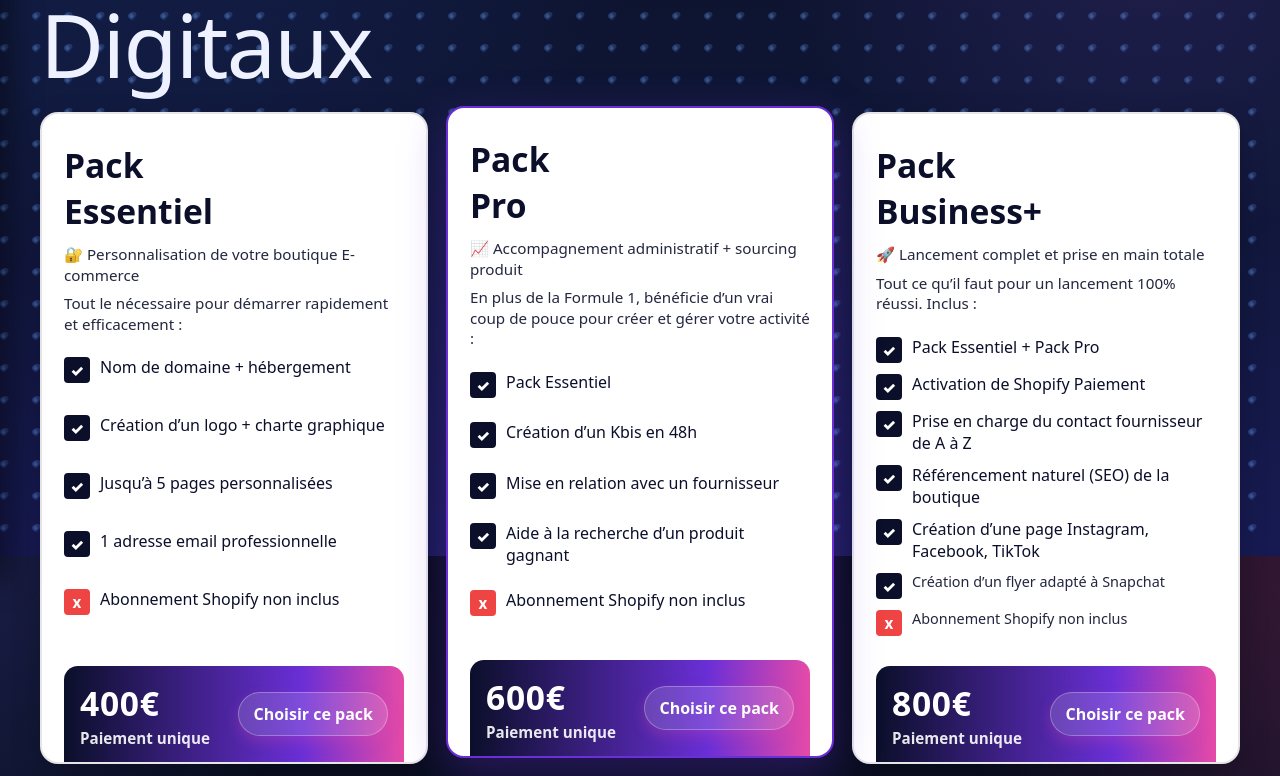
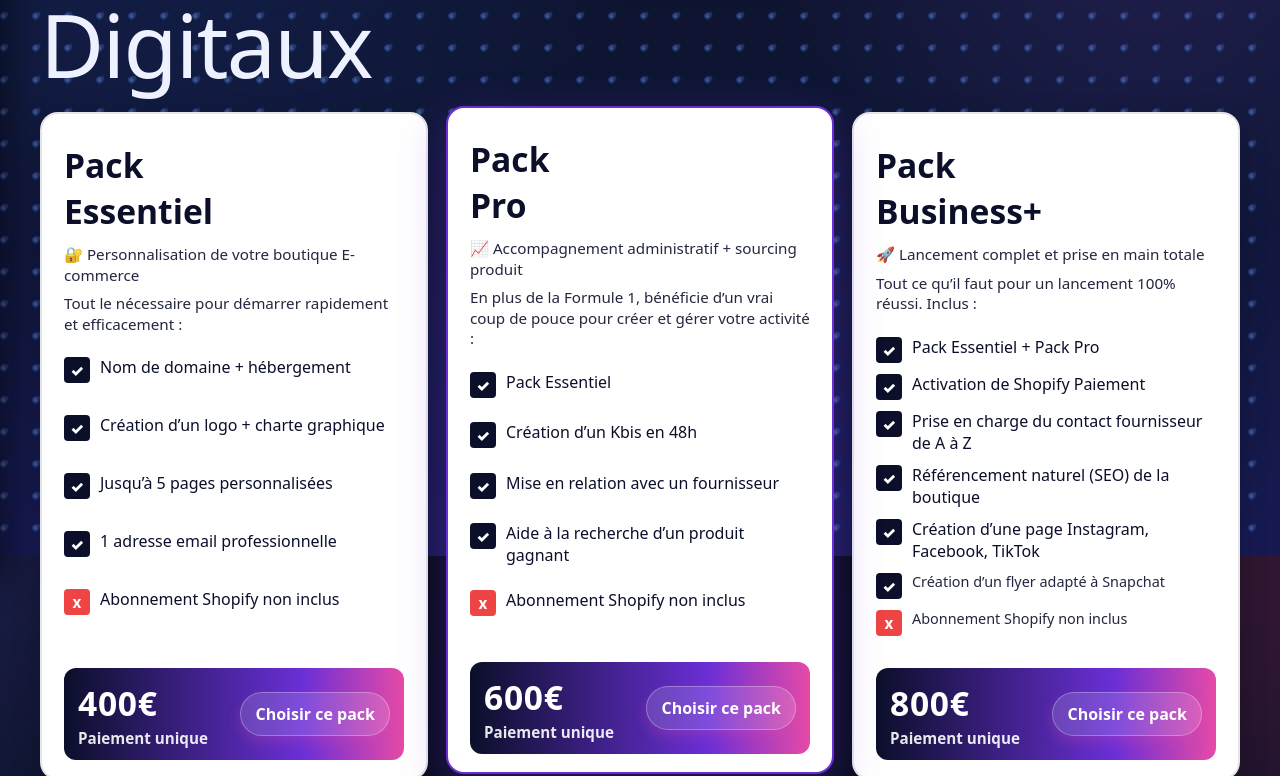
Before and after one commit to Mrfezz/copyshop-ia, a Next.js app: page /services-digitaux in a window 1280 px wide. Shown: the part 244-1020 px from the top of the page. Built offline with nearby package versions, Linux system fonts and the light colour scheme.

Commit message:
Fix price bar services-digitaux (inset like packs-ia)

```diff
--- a/app/services-digitaux/page.tsx
+++ b/app/services-digitaux/page.tsx
@@ -214,8 +214,11 @@ export default function ServicesDigitauxPage() {
                 ))}
               </ul>
 
-              {/* ✅ PRIX + Paiement unique + CTA (même dégradé + bouton que packs-ia) */}
-              <div style={{ ...styles.priceBar, background: PRICE_GRADIENT_HOME }}>
+              {/* ✅ PRIX + Paiement unique + CTA (comme packs-ia => bloc rentré + arrondi complet) */}
+              <div
+                className="services-pricebar"
+                style={{ ...styles.priceBar, background: PRICE_GRADIENT_HOME }}
+              >
                 <div style={styles.priceLeft}>
                   <div style={styles.price}>{pack.price}</div>
                   <div style={styles.priceNote}>Paiement unique</div>
@@ -340,6 +343,17 @@ export default function ServicesDigitauxPage() {
         .services-cta:hover {
           transform: translateY(-1px);
           background: rgba(255,255,255,0.2) !important;
+        }
+
+        /* ✅ Très petit mobile: éviter que ça déborde => CTA full width */
+        @media (max-width: 420px){
+          .services-pricebar{
+            flex-direction: column !important;
+            align-items: stretch !important;
+          }
+          .services-cta{
+            width: 100% !important;
+          }
         }
 
         @media (max-width: 1024px){
@@ -468,15 +482,16 @@ const styles: Record<string, React.CSSProperties> = {
 
   grid: {
     display: "grid",
-    gridTemplateColumns: "repeat(3, minmax(0,1fr))",
+    gridTemplateColumns: "repeat(3, minmax(0, 1fr))",
     gap: 18,
   },
 
+  // ✅ IMPORTANT: padding bas remis (comme packs-ia) pour que le priceBar soit "dans" la carte
   card: {
     background: COLORS.cardBg,
     color: COLORS.navy,
     borderRadius: 18,
-    padding: "22px 22px 0",
+    padding: "22px 22px 18px",
     display: "flex",
     flexDirection: "column",
     minHeight: 560,
@@ -523,16 +538,16 @@ const styles: Record<string, React.CSSProperties> = {
     marginTop: 1,
   },
 
+  // ✅ Comme packs-ia : bloc arrondi complet + "inset"
   priceBar: {
-    marginTop: 14,
-    padding: "14px 16px",
-    borderTopLeftRadius: 14,
-    borderTopRightRadius: 14,
+    marginTop: 16,
+    padding: "12px 14px",
+    borderRadius: 12,
     color: "white",
     display: "flex",
     alignItems: "center",
     justifyContent: "space-between",
-    gap: 12,
+    gap: 10,
     flexWrap: "wrap",
   },
   priceLeft: { display: "grid", gap: 2 },
@@ -543,9 +558,7 @@ const styles: Record<string, React.CSSProperties> = {
   },
   priceNote: { fontSize: "0.95rem", fontWeight: 700, opacity: 0.9 },
 
-  /**
-   * ✅ Même bouton que packs-ia
-   */
+  // ✅ Même bouton que packs-ia
   priceBtn: {
     flex: "0 0 auto",
     padding: "10px 14px",
```
